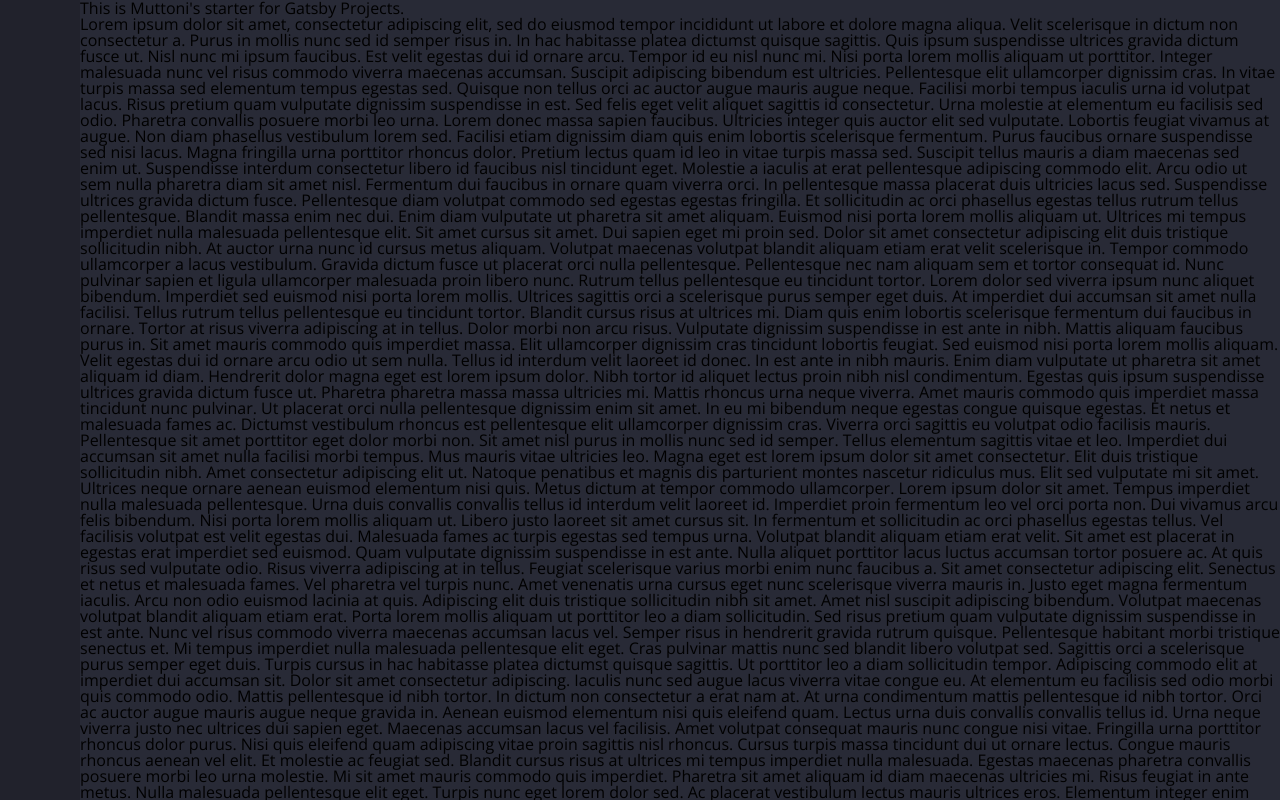
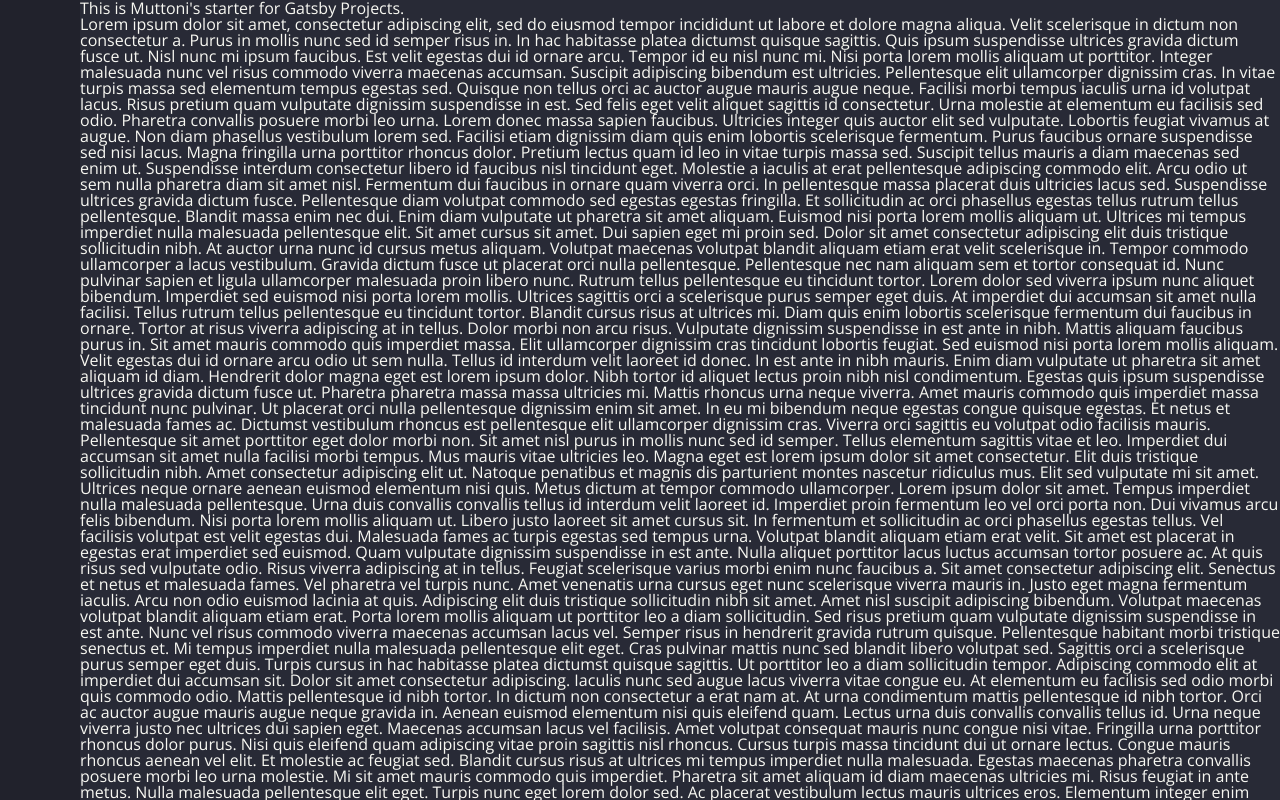
Before and after one commit to rafaelmuttoni/old-portfolio, a Gatsby site: page / in a window 1280 px wide. Shown: the top 800 px of the page. Built offline with nearby package versions, Linux system fonts and the light colour scheme; Gatsby itself is replaced by a stand-in of ours.

Commit message:
CSS Variables and scroll styling // Dracula MD

```diff
--- a/src/styles/global.js
+++ b/src/styles/global.js
@@ -60,6 +60,7 @@
     line-height: 1;
     font-size: 100%;
     font-family: 'Open Sans', sans-serif;
+    color: #F8F8F2;
   }
   img {
     display: block;
@@ -67,6 +68,24 @@
     height: auto;
   }
 
+  body {
+    --background: #282A36;
+    --navBackground: #21222C;
+    --texts: #F8F8F2;
+  }
+
+  body::-webkit-scrollbar {
+    width: 0.5rem;
+  }
+
+  body::-webkit-scrollbar-track {
+    background: #21222C;
+  }
+
+  body::-webkit-scrollbar-thumb {
+    background: #6272A4;
+  }
+
 `
 
 export default GlobalStyles
```
Also changed, not shown: src/styles/dracula.md (added, +18 -0 lines).
